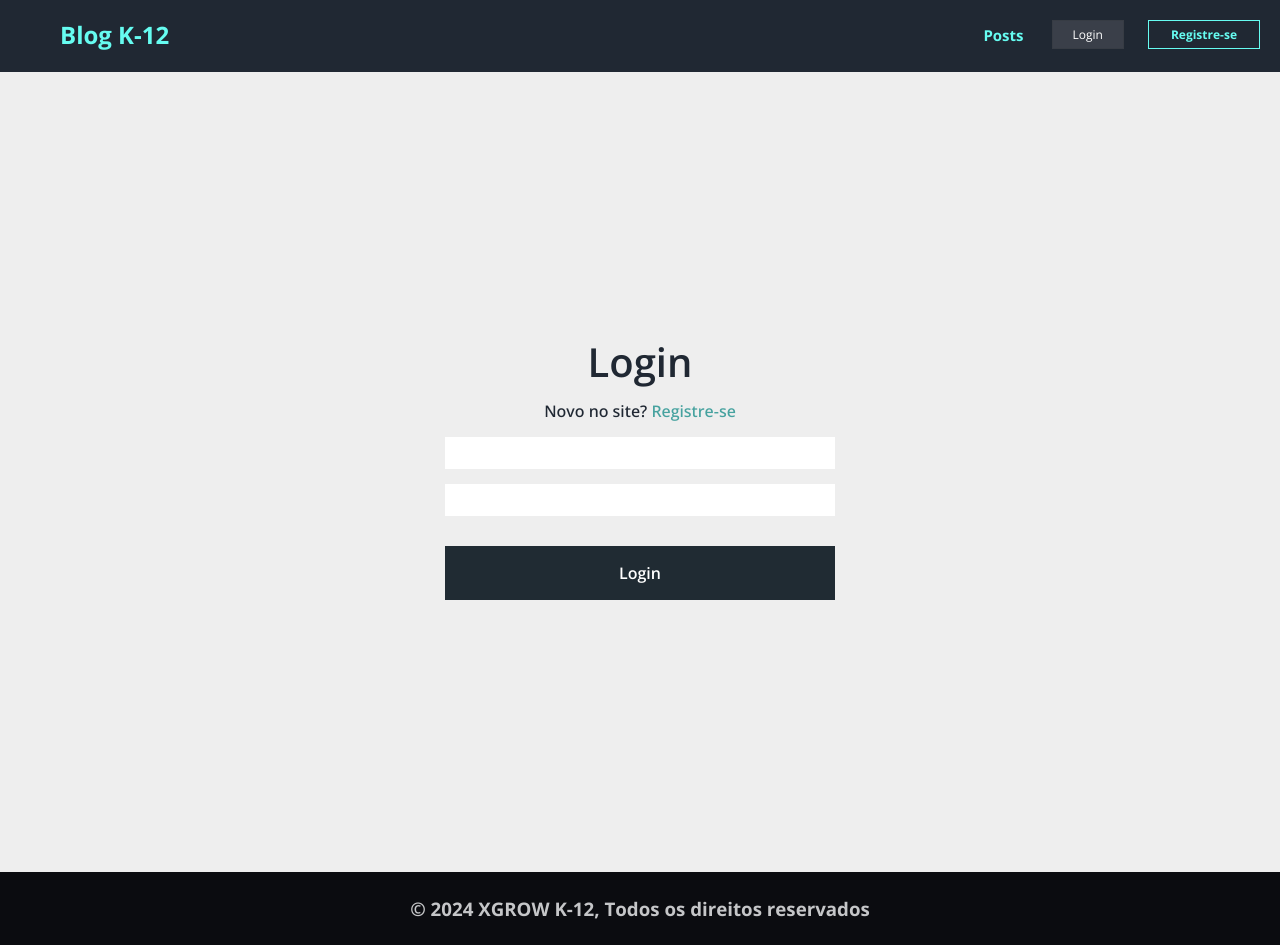
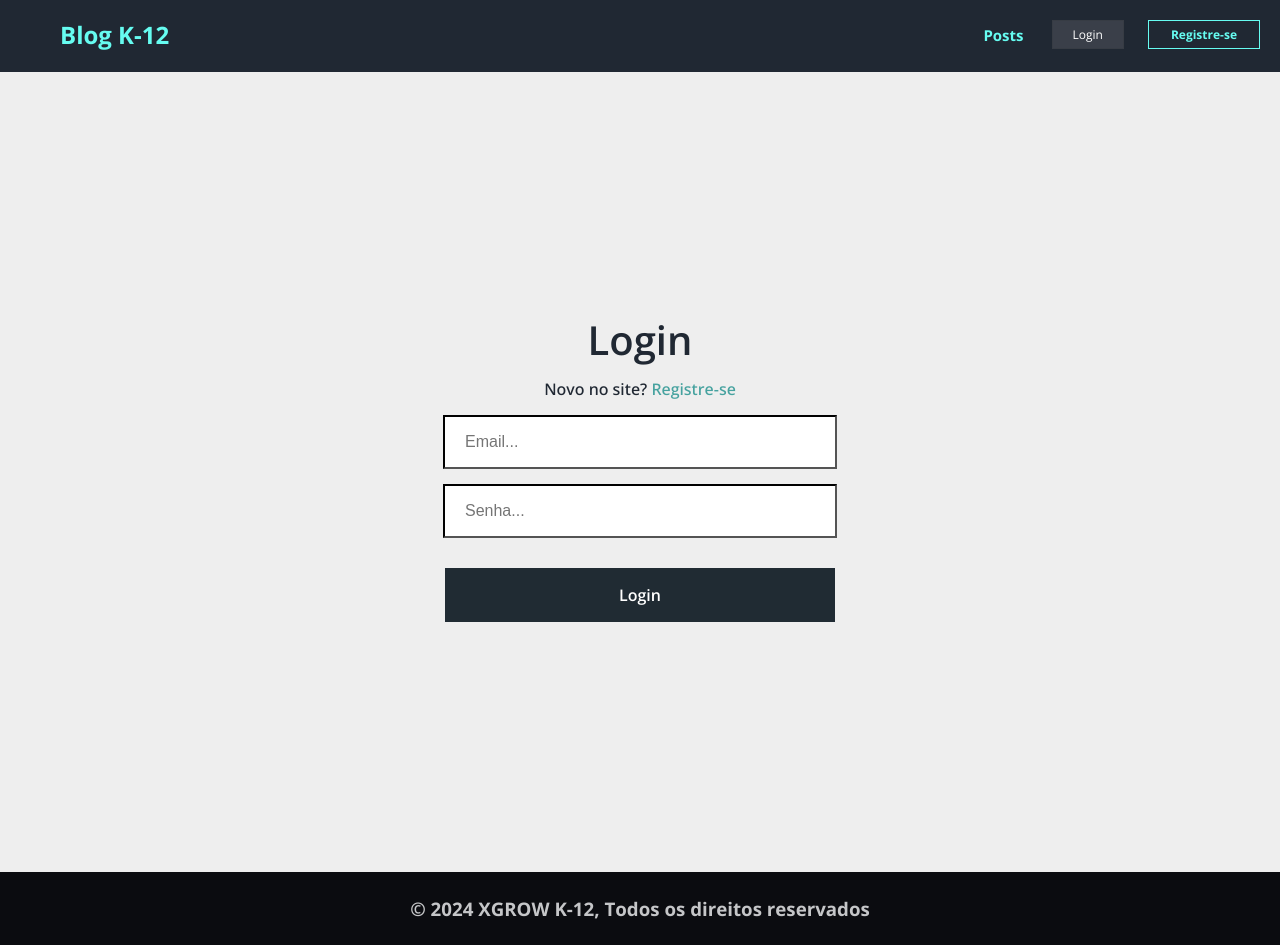
Before and after one commit to alessandreviaro/blogXgrow, a React (Create React App) app in the folder xgrow/: page /login in a window 1280 px wide. Built offline with nearby package versions, Linux system fonts and the light colour scheme.

Commit message:
fixing a litle mistake in the Input component

```diff
--- a/xgrow/src/components/Input/Input.jsx
+++ b/xgrow/src/components/Input/Input.jsx
@@ -2,13 +2,13 @@ import './styles.css'
 
 const Input = ({ type, placeholder, value, onChange }) => {
     return (
-        <div
+        <input
         value={value}
         onChange={onChange}
         type={type}
         placeholder={placeholder}
          className='input'
-        ></div>
+        ></input>
     );
 };
 
```
